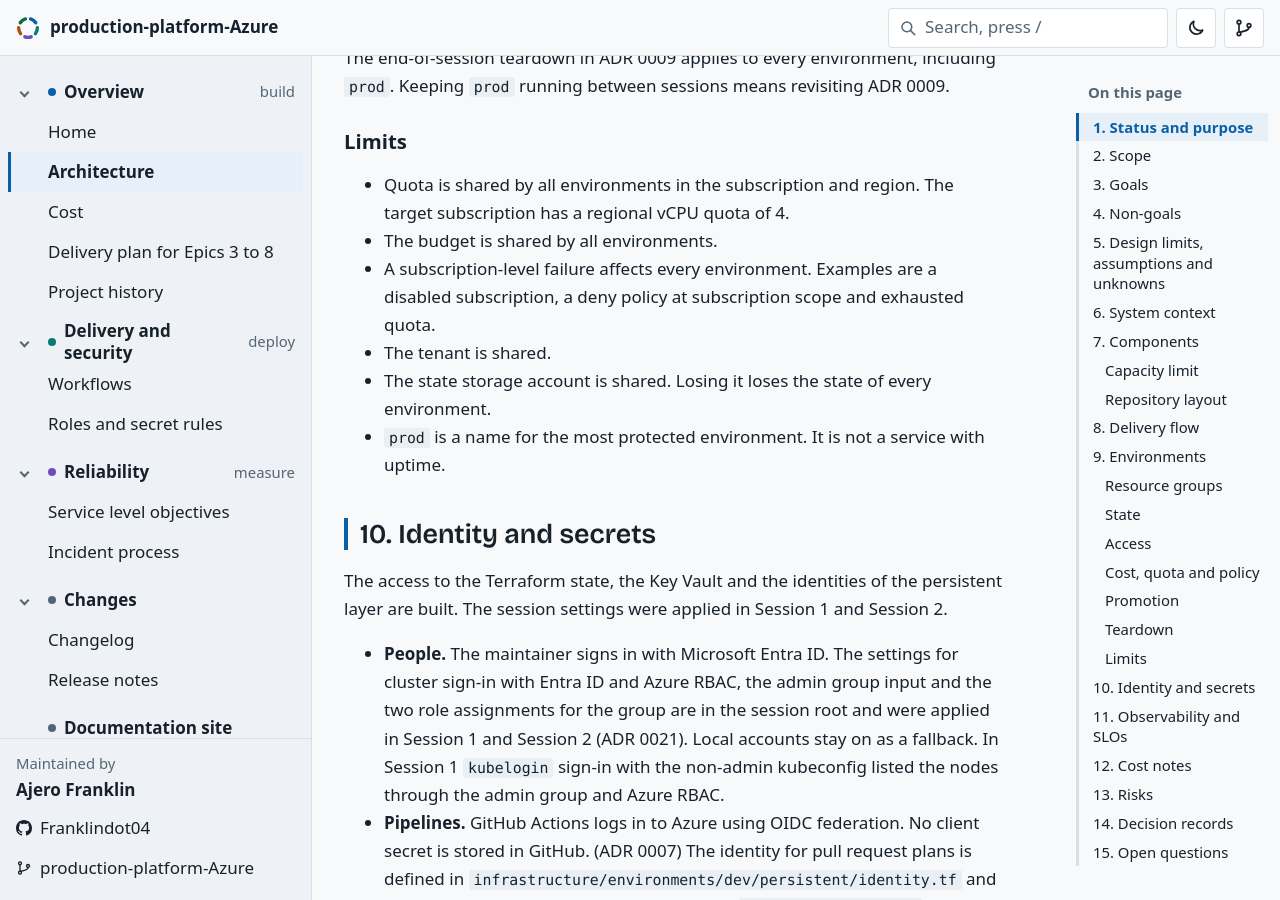
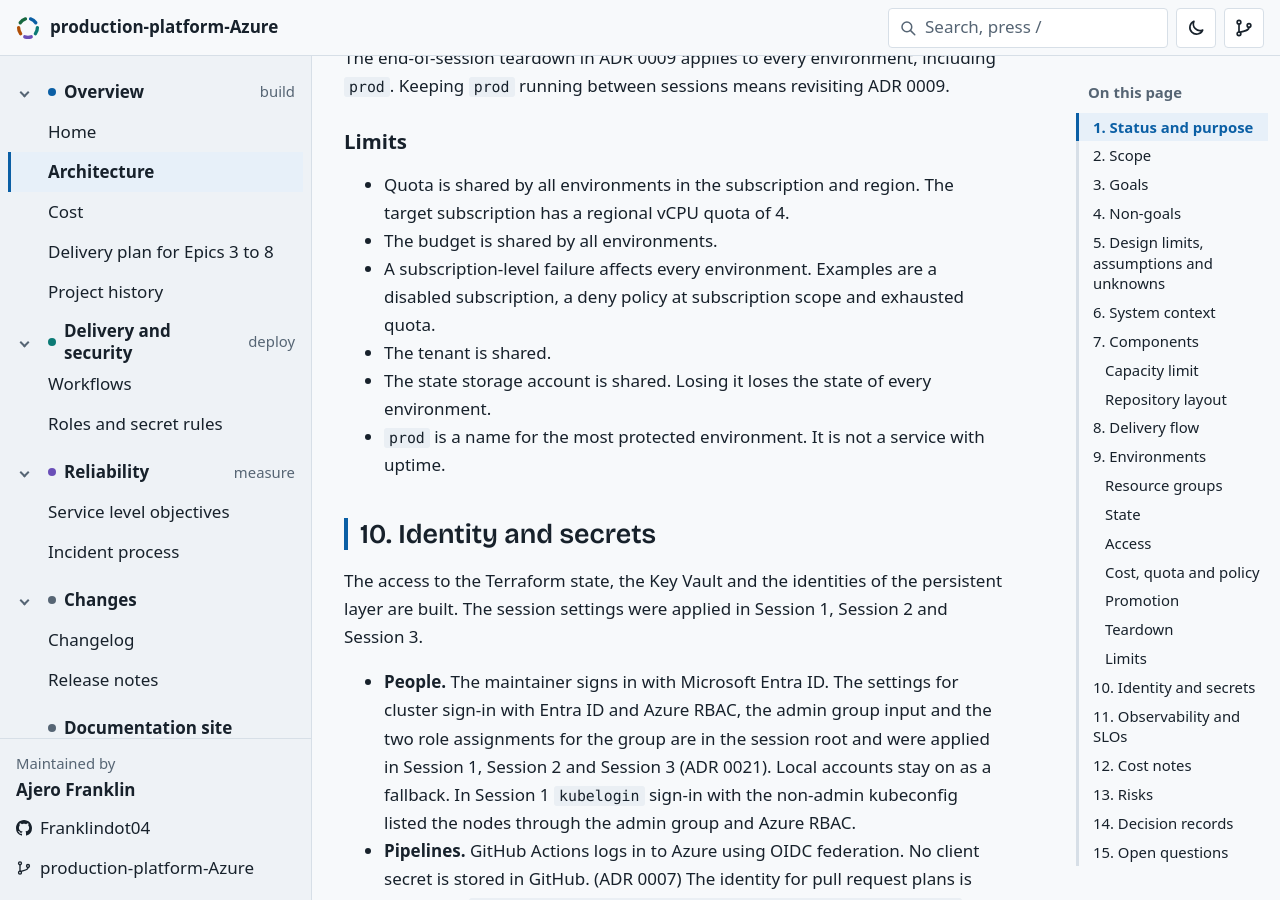
Before and after one commit to Franklindot04/production-platform-Azure, a Jekyll site: the page built from docs/architecture.md, in a window 1280 px wide and 900 px high, scrolled down 10090 px. Built offline with Jekyll 4.4.1, drawn with Linux system fonts in a browser that asks for light colours; some web fonts are replaced; our own code applies the rules of GitHub Pages for plain Markdown files; comment, search, counter and statistics services are not loaded.

Commit message:
add session 3 to the applied session settings in the architecture page (#124)

```diff
--- a/docs/architecture.md
+++ b/docs/architecture.md
@@ -241,9 +241,9 @@ The end-of-session teardown in ADR 0009 applies to every environment, including
 
 ## 10. Identity and secrets
 
-The access to the Terraform state, the Key Vault and the identities of the persistent layer are built. The session settings were applied in Session 1 and Session 2.
+The access to the Terraform state, the Key Vault and the identities of the persistent layer are built. The session settings were applied in Session 1, Session 2 and Session 3.
 
-- **People.** The maintainer signs in with Microsoft Entra ID. The settings for cluster sign-in with Entra ID and Azure RBAC, the admin group input and the two role assignments for the group are in the session root and were applied in Session 1 and Session 2 (ADR 0021). Local accounts stay on as a fallback. In Session 1 `kubelogin` sign-in with the non-admin kubeconfig listed the nodes through the admin group and Azure RBAC.
+- **People.** The maintainer signs in with Microsoft Entra ID. The settings for cluster sign-in with Entra ID and Azure RBAC, the admin group input and the two role assignments for the group are in the session root and were applied in Session 1, Session 2 and Session 3 (ADR 0021). Local accounts stay on as a fallback. In Session 1 `kubelogin` sign-in with the non-admin kubeconfig listed the nodes through the admin group and Azure RBAC.
 - **Pipelines.** GitHub Actions logs in to Azure using OIDC federation. No client secret is stored in GitHub. (ADR 0007) The identity for pull request plans is defined in `infrastructure/environments/dev/persistent/identity.tf` and is applied. Its federated credential subject is `repo:<owner>@<owner-id>/<name>@<repo-id>:pull_request`, and it has Reader on the persistent resource group and Storage Blob Data Reader on the `tfstate-dev` container. (ADR 0022)
 - **Workloads.** Pods use workload identity to read Key Vault. No Azure credentials are stored in the cluster. The sample service identity `pp-<env>-sample-service` is defined in `infrastructure/environments/dev/persistent/workload-identity.tf` with Key Vault Secrets User on the vault, and is applied. The cluster settings (OIDC issuer, workload identity, the Key Vault secrets provider add-on) and the federated credential for the service account `apps/sample-service` are in the session root and are applied with the session layer. The chart mounts one secret as a file when `vaultSecret.enabled` is true. The bootstrap part `identity` turns it on at run time and no ID is written in Git. In Session 1 the chart mount and the bootstrap part ran, and both sample service pods mounted the secret. (ADR 0029)
 - **Secrets.** The rules are in [docs/security.md](security.md). Secrets live in Key Vault, which uses Azure RBAC. The sample service identity has Key Vault Secrets User and the maintainer has Key Vault Secrets Officer. Both roles are applied. The secret value is set by hand and is not in Terraform or in state. The secret `sample-service-secret` is set in the vault. (ADR 0022, ADR 0029) They are not committed. `.gitignore` covers common secret files, and GitHub secret scanning and push protection are on for this repository.
```
